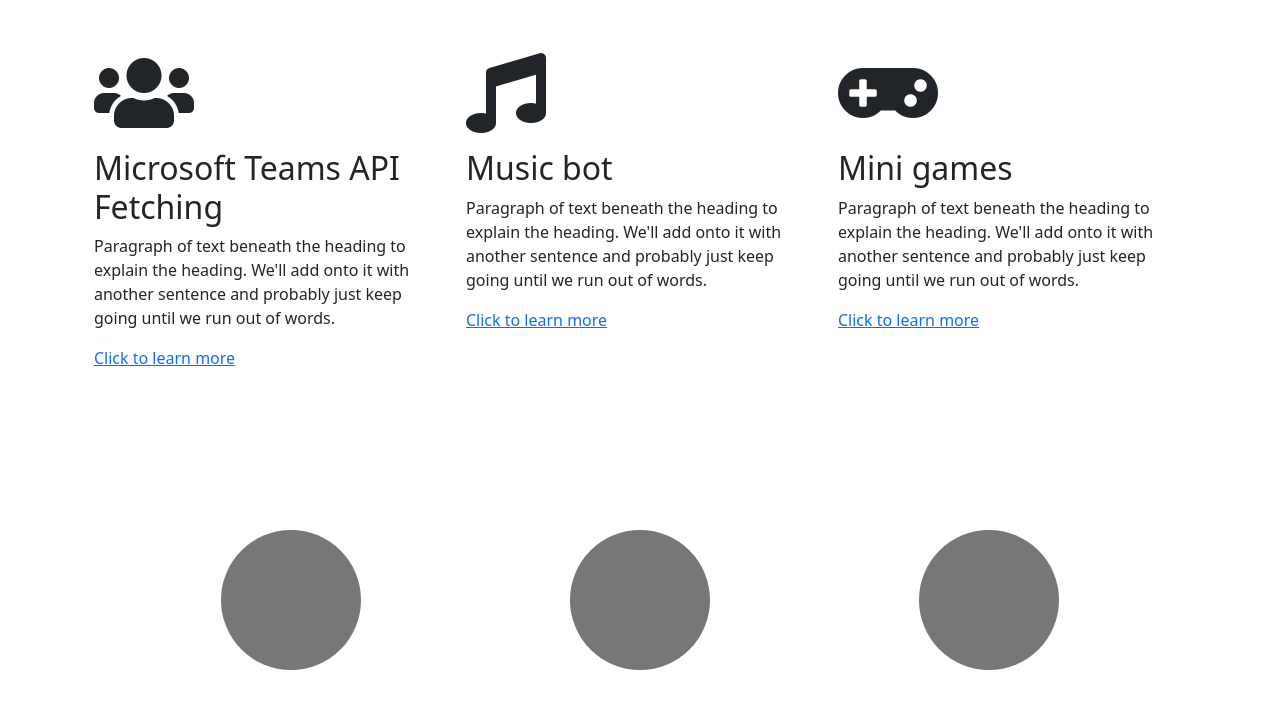
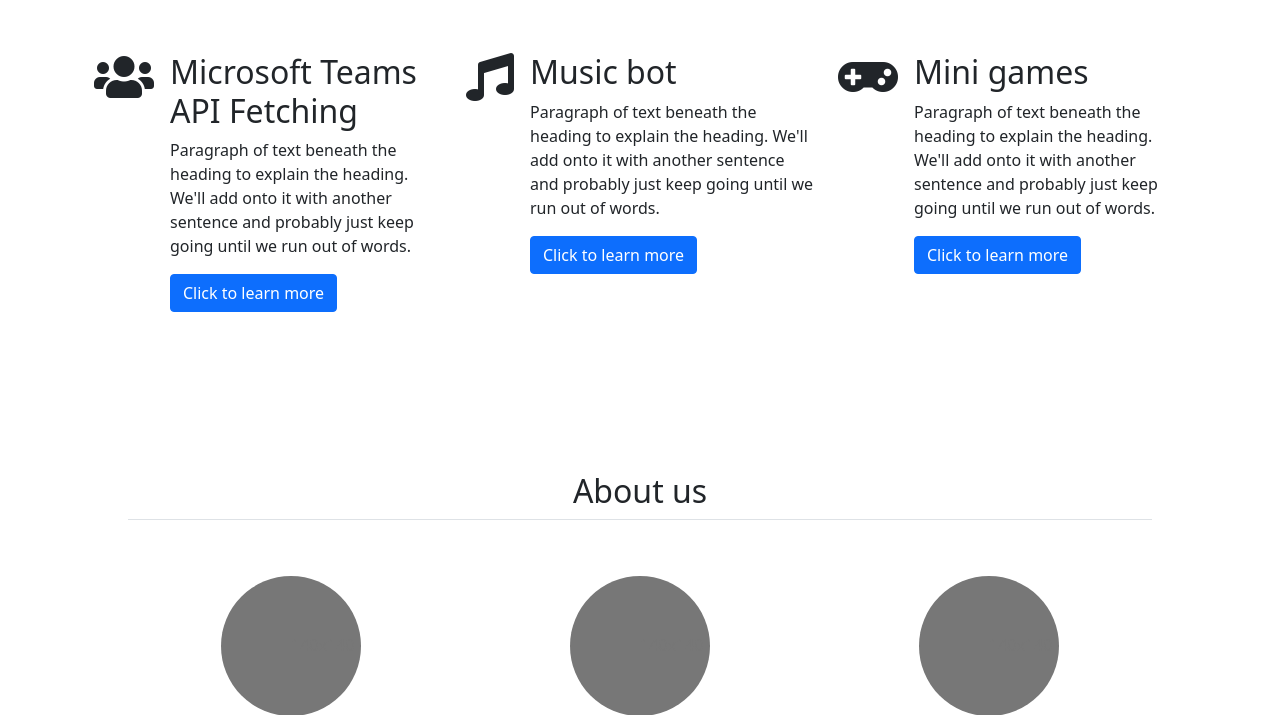
Before and after one commit to JakobDanielsen/Disaster-discord-bot-, a plain HTML site: page index.html in a window 1280 px wide. Shown: the part 663-1378 px from the top of the page. Drawn offline with nearby package versions, Linux system fonts and the light colour scheme.

Commit message:
Update index.html

```diff
--- a/index.html
+++ b/index.html
@@ -39,9 +39,9 @@
 
     <div class="px-4 py-5 text-center">
         <img class="d-block mx-auto mb-4" src="ea2.jpeg" alt="Conceive bot logo" height="100px">
-        <h1 class="display-1 fw-bold">Conceive bot</h1>
+        <h1 class="display-1 fw-bold">Conceive Bot</h1>
         <div class="col-lg-6 mx-auto">
-          <p class="lead mb-4">Concieve bot is a Discord bot made by Helene Amlo, Szymon Popiolek and Jakob Danielsen. It´s a bot made for school purposes but hopefully may be utilized for everyday discord usage</p>
+          <p class="lead mb-4">Concieve bot is a Discord bot made by <b> Helene Amlo, Szymon Popiolek and Jakob Danielsen.</b> It´s a bot made for school purposes but hopefully may be utilized for everyday discord usage</p>
           <div class="d-grid gap-2 d-sm-flex justify-content-sm-center">
             <!-- <button type="button" class="btn btn-primary btn-lg px-4 gap-3">Primary button</button>
             <button type="button" class="btn btn-outline-secondary btn-lg px-4">Secondary</button> -->
@@ -50,7 +50,7 @@
       </div>
 
     </section>
-
+<!--
     <section id="features">
         <div class="container px-4 py-5" id="featured-3">
             <h2 class="pb-2 border-bottom">Features</h2>
@@ -81,26 +81,64 @@
               </div>
             </div>
           </div>
+    </section> -->
+    <section id="features">
+    <div class="container px-4 py-5" id="hanging-icons">
+        <h2 class="pb-2 border-bottom">Features</h2>
+        <div class="row g-4 py-5 row-cols-1 row-cols-lg-3">
+          <div class="col d-flex align-items-start">
+            <i class="fas fa-users pe-3 fa-3x mb-3"></i>
+            <div>
+              <h2>Microsoft Teams API Fetching</h2>
+              <p>Paragraph of text beneath the heading to explain the heading. We'll add onto it with another sentence and probably just keep going until we run out of words.</p>
+              <a href="#" class="btn btn-primary">
+                Click to learn more
+              </a>
+            </div>
+          </div>
+          <div class="col d-flex align-items-start">
+            <i class="fas fa-music pe-3 fa-3x mb-3"></i>
+            <div>
+             <h2>Music bot</h2>
+              <p>Paragraph of text beneath the heading to explain the heading. We'll add onto it with another sentence and probably just keep going until we run out of words.</p>
+              <a href="#" class="btn btn-primary">
+                Click to learn more
+              </a>
+            </div>
+          </div>
+          <div class="col d-flex align-items-start">
+            <i class="fas fa-gamepad pe-3 fa-3x mb-3"></i>
+            <div>
+              <h2>Mini games</h2>
+              <p>Paragraph of text beneath the heading to explain the heading. We'll add onto it with another sentence and probably just keep going until we run out of words.</p>
+              <a href="#" class="btn btn-primary">
+                Click to learn more
+              </a>
+            </div>
+          </div>
+        </div>
+      </div>
     </section>
 
     <section id="car" class="text-center">
+        <h2 class="pb-2 border-bottom">About us</h2>
         <div class="row">
             <div class="col-lg-4">
-              <svg class="mb-5 bd-placeholder-img rounded-circle" width="140" height="140" xmlns="http://www.w3.org/2000/svg" role="img" aria-label="Placeholder: 140x140" preserveAspectRatio="xMidYMid slice" focusable="false"><title>Placeholder</title><rect width="100%" height="100%" fill="#777"></rect><text x="50%" y="50%" fill="#777" dy=".3em">140x140</text></svg>
+              <svg class="my-5 bd-placeholder-img rounded-circle" width="140" height="140" xmlns="http://www.w3.org/2000/svg" role="img" preserveAspectRatio="xMidYMid slice" focusable="false"><title>Placeholder</title><rect width="100%" height="100%" fill="#777"></rect><text x="50%" y="50%" fill="#777" dy=".3em">140x140</text></svg>
 
               <h2>Heading</h2>
               <p>Some representative placeholder content for the three columns of text below the carousel. This is the first column.</p>
               <p><a class="btn btn-secondary" href="#">View details »</a></p>
             </div><!-- /.col-lg-4 -->
             <div class="col-lg-4">
-              <svg class="mb-5 bd-placeholder-img rounded-circle" width="140" height="140" xmlns="http://www.w3.org/2000/svg" role="img" aria-label="Placeholder: 140x140" preserveAspectRatio="xMidYMid slice" focusable="false"><title>Placeholder</title><rect width="100%" height="100%" fill="#777"></rect><text x="50%" y="50%" fill="#777" dy=".3em">140x140</text></svg>
+              <svg class="my-5 bd-placeholder-img rounded-circle" width="140" height="140" xmlns="http://www.w3.org/2000/svg" role="img" preserveAspectRatio="xMidYMid slice" focusable="false"><title>Placeholder</title><rect width="100%" height="100%" fill="#777"></rect><text x="50%" y="50%" fill="#777" dy=".3em">140x140</text></svg>
 
               <h2>Heading</h2>
               <p>Another exciting bit of representative placeholder content. This time, we've moved on to the second column.</p>
               <p><a class="btn btn-secondary" href="#">View details »</a></p>
             </div><!-- /.col-lg-4 -->
             <div class="col-lg-4">
-              <svg class="mb-5 bd-placeholder-img rounded-circle" width="140" height="140" xmlns="http://www.w3.org/2000/svg" role="img" aria-label="Placeholder: 140x140" preserveAspectRatio="xMidYMid slice" focusable="false"><title>Placeholder</title><rect width="100%" height="100%" fill="#777"></rect><text x="50%" y="50%" fill="#777" dy=".3em">140x140</text></svg>
+              <svg class="my-5 bd-placeholder-img rounded-circle" width="140" height="140" xmlns="http://www.w3.org/2000/svg" role="img" preserveAspectRatio="xMidYMid slice" focusable="false"><title>Placeholder</title><rect width="100%" height="100%" fill="#777"></rect><text x="50%" y="50%" fill="#777" dy=".3em">140x140</text></svg>
 
               <h2>Heading</h2>
               <p>And lastly this, the third column of representative placeholder content.</p>
@@ -108,12 +146,5 @@
             </div><!-- /.col-lg-4 -->
           </div>
     </section>
-    <title>Conceive bot</title>
-    <!-- JavaScript Bundle with Popper -->
-    <script src="https://cdn.jsdelivr.net/npm/bootstrap@5.1.3/dist/js/bootstrap.bundle.min.js" integrity="sha384-ka7Sk0Gln4gmtz2MlQnikT1wXgYsOg+OMhuP+IlRH9sENBO0LRn5q+8nbTov4+1p" crossorigin="anonymous"></script>
-</head>
-<body>
-    <h1>Conceive bot</h1>
-    <img src="ea2.jpeg" alt="">
 </body>
 </html>
```
